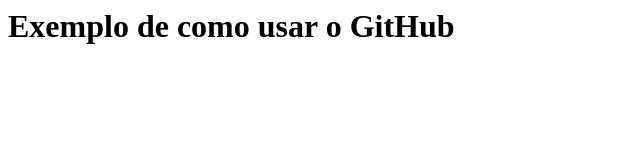
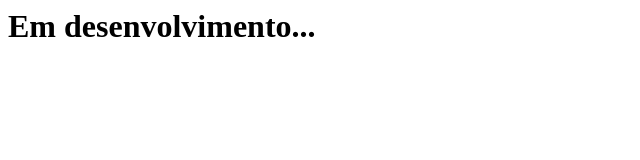
Before and after one commit to luanagiusto/gama-no-github, a plain HTML site: page lista-produtos.html in a window 1280 px wide. Shown: the whole page, without its empty margins (0-640 px from the left). Drawn offline with Linux system fonts and the light colour scheme.

```diff
--- a/lista-produtos.html
+++ b/lista-produtos.html
@@ -1,7 +1,7 @@
 <html>
 	<head>
 		<h1>
-			Exemplo de como usar o GitHub
+			Em desenvolvimento...
 		</h1>
 	</head>
 </html>
```
